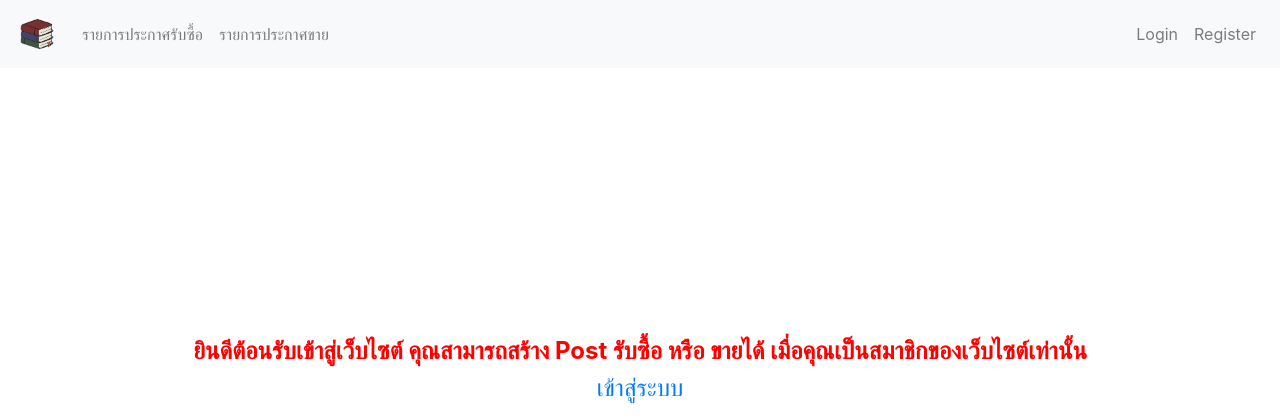
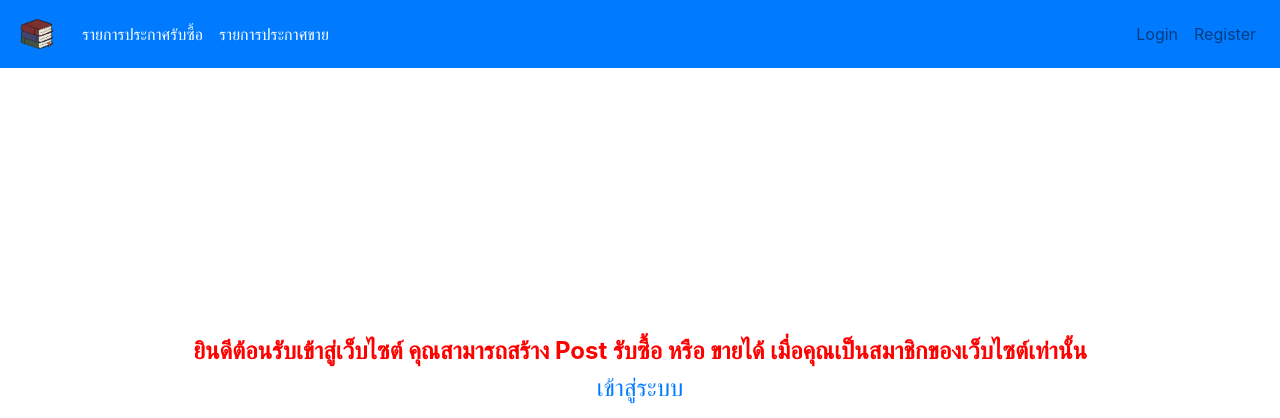
Before and after one commit to 61070055/Mini-Project-Webpro, a Django app: page / in a window 1280 px wide. Shown: the top 418 px of the page. Run offline with Django 3.2, Linux system fonts and the light colour scheme; some libraries are stand-ins or nearby versions.

Commit message:
update css

```diff
--- a/Second_hand_Books/Board/templates/Board/create.html
+++ b/Second_hand_Books/Board/templates/Board/create.html
@@ -12,17 +12,17 @@
                 <input required style="width: 30%;" type="text" class="form-control ml-3" id="text_book"
                     name="text_book" value="{{text_book}}"> &nbsp;&nbsp;&nbsp;&nbsp;
                 <label for="type_s_b">ประเภทของห้อง:</label>  &nbsp;
-                <select name="type_s_b" id="type_s_b">
+                <select class="form-control" style="width: 180px" name="type_s_b" id="type_s_b">
                     <option value="{{01}}">ต้องการซื้อ</option>
                     <option value="{{02}}">ต้องการขาย</option>
                 </select>
-            </div>
+            </div><br>
             <div class="form-group" style="display: flex; flex-direction: row;">
                 <label for="price">ราคา:</label>
                 <input required type="number" class="form-control ml-3" id="price"
                     name="price" value="{{price}}" style="width: 30%;"> &nbsp;&nbsp;&nbsp;&nbsp;
                 <label for="picture">รูปภาพ:</label> &nbsp;
-                <input type="file" accept="image/*" name="picture">
+                <input class="form-control-file" type="file" accept="image/*" name="picture">
             </div>
             <div style="display: flex; flex-direction: row;">
                 <button type="submit" class="btn btn-primary ml-3">ยืนยัน</button> &nbsp;&nbsp;&nbsp;&nbsp;
--- a/Second_hand_Books/Board/templates/Board/detail.html
+++ b/Second_hand_Books/Board/templates/Board/detail.html
@@ -1,9 +1,9 @@
 {% extends "base.html" %}
 {% block content %}
 {% if post.post_type == '1' %}
-    <h3>ประกาศรับซื้อ [{{ post.text_book }}]</h3></br>
+    <h3>ประกาศรับซื้อ [<b><u>{{ post.text_book }}</b></u>]</h3></br>
 {% else %}
-    <h3>ประกาศขาย [{{ post.text_book }}]</h3></br>
+    <h3>ประกาศขาย [<b><u>{{ post.text_book }}</b></u>]</h3></br>
 {% endif %}
 <div class="container">
     <div class="row">
--- a/Second_hand_Books/templates/base.html
+++ b/Second_hand_Books/templates/base.html
@@ -53,7 +53,7 @@
 
 </head>
 <body>
-    <nav class="navbar navbar-expand-lg navbar-light bg-light" style="display: flex;">
+    <nav class="navbar navbar-expand-lg navbar-light bg-primary" style="display: flex;">
         <a class="navbar-brand" href="{% url 'index' %}"><img src="{%static 'logo.png'%}" alt="books" height="42" width="42"></a>
         <button class="navbar-toggler" type="button" data-toggle="collapse" data-target="#navbarSupportedContent" aria-controls="navbarSupportedContent" aria-expanded="false" aria-label="Toggle navigation">
             <span class="navbar-toggler-icon"></span>
@@ -61,14 +61,14 @@
         <div class="collapse navbar-collapse" id="navbarNav">
             <ul class="navbar-nav">
                 <li class="nav-item">
-                    <a class="nav-link" href="{% url 'buy' %}">รายการประกาศรับซื้อ</a>
+                    <a class="nav-link" href="{% url 'buy' %}" style='color: white;'>รายการประกาศรับซื้อ</a>
                 </li>
                 <li class="nav-item">
-                    <a class="nav-link" href="{% url 'sell' %}">รายการประกาศขาย</a>
+                    <a class="nav-link" href="{% url 'sell' %}" style='color: white;'>รายการประกาศขาย</a>
                 </li>
             {% if  user.is_authenticated %}
                 <li class="nav-item">
-                    <a class="nav-link" href="{% url 'create' %}">สร้างห้อง ซื้อ-ขาย</a>
+                    <a class="nav-link" href="{% url 'create' %}" style='color: white;'>สร้างห้อง ซื้อ-ขาย</a>
                 </li>
             {% endif %}
             </ul>
```
